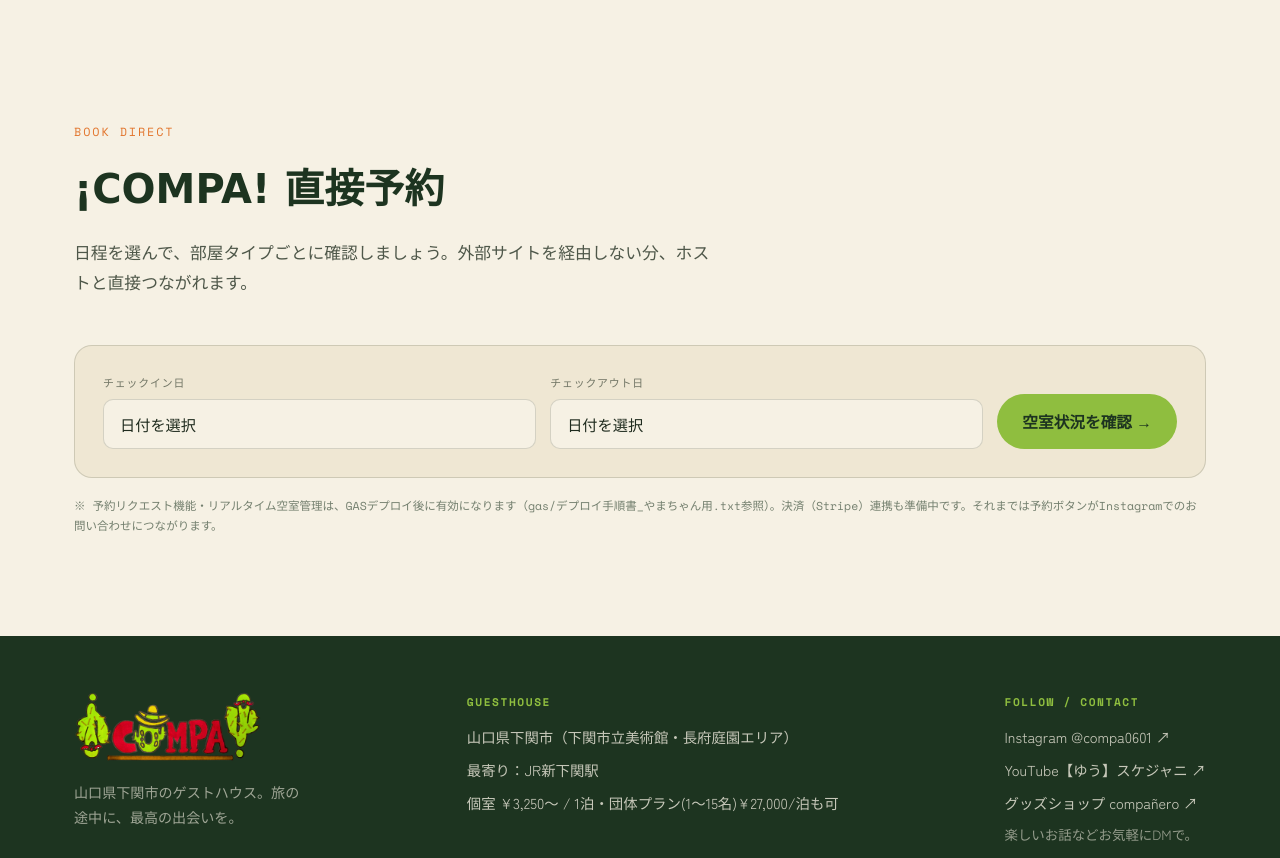
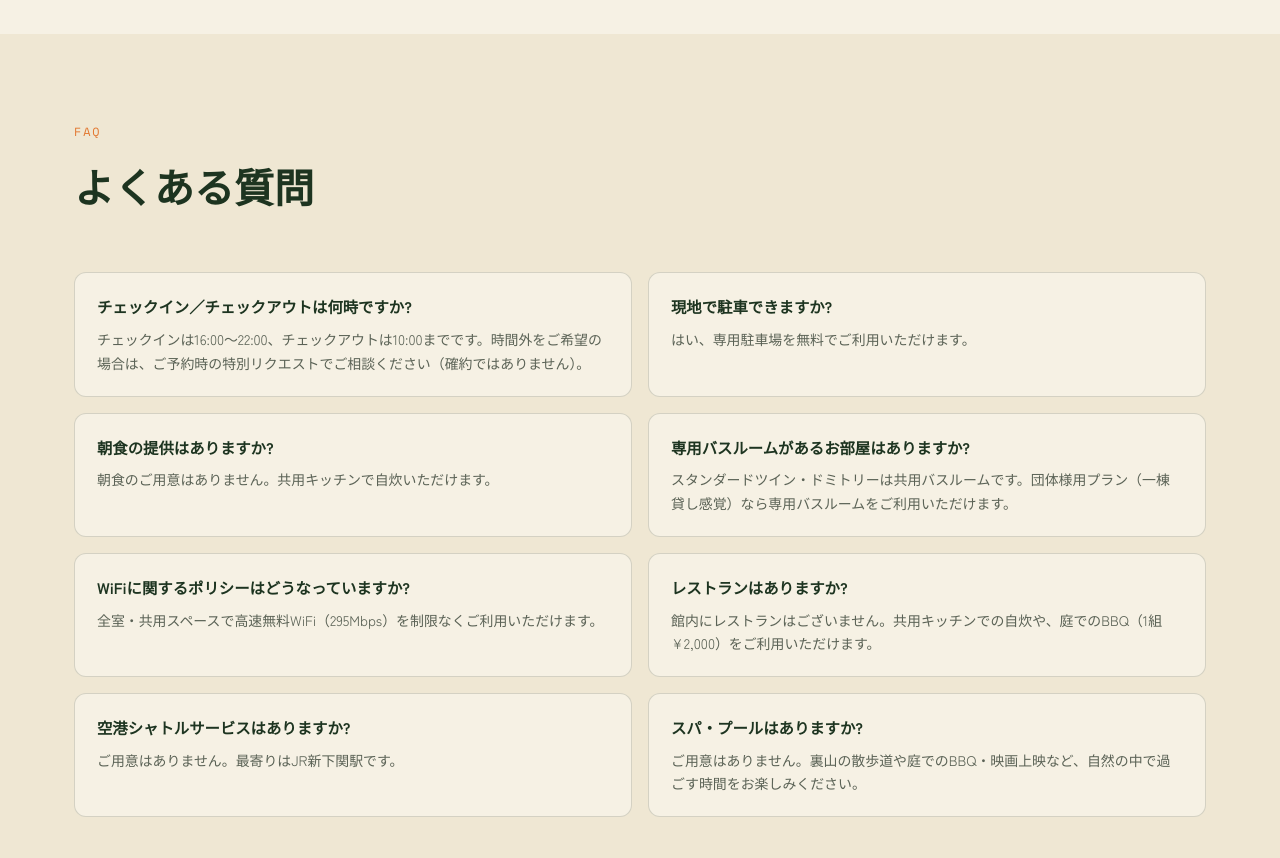
Before and after one commit to yamanishishinsuke19840623/compa-village-lp, a plain HTML site: page index.html in a window 1280 px wide. Shown: the part 8820-9678 px from the top of the page. Drawn offline with nearby package versions, Linux system fonts and the light colour scheme; a script that the page names is missing; a web font is replaced by a local one.

Commit message:
チェックイン/アウト時間を反映、よくある質問(FAQ)セクションを追加
- チェックイン16:00〜22:00・チェックアウト10:00をフッター等に反映
- Booking.comの「他のユーザーからの質問」を参考に、実在する事実のみでFAQセクションを新設(スパ・プール等ないものは正直に「ご用意なし」と明記)

```diff
--- a/index.html
+++ b/index.html
@@ -317,6 +317,13 @@
   .why-direct .item h4 .x{background:rgba(226,118,46,.14); color:var(--sunset);}
   .why-direct .item h4 .o{background:rgba(143,190,63,.18); color:var(--lime-deep);}
   .why-direct .item p{margin:0; font-size:.92rem; color:rgba(31,43,30,.72);}
+
+  /* ---------- faq ---------- */
+  .faq-grid{display:grid; grid-template-columns:1fr 1fr; gap:16px;}
+  @media(max-width:720px){ .faq-grid{grid-template-columns:1fr;} }
+  .faq-item{background:var(--paper); border:1px solid var(--line); border-radius:12px; padding:20px 22px;}
+  .faq-item h4{margin:0 0 8px; font-size:.96rem; color:var(--forest-deep);}
+  .faq-item p{margin:0; font-size:.87rem; color:rgba(31,43,30,.72); line-height:1.7;}
 
   /* ---------- booking widget ---------- */
   .booking-widget{
@@ -674,6 +681,25 @@
   </div>
 </section>
 
+<section id="faq" style="background:var(--paper-2);">
+  <div class="wrap">
+    <div class="section-head">
+      <p class="kicker">FAQ</p>
+      <h2>よくある質問</h2>
+    </div>
+    <div class="faq-grid">
+      <div class="faq-item"><h4>チェックイン／チェックアウトは何時ですか?</h4><p>チェックインは16:00〜22:00、チェックアウトは10:00までです。時間外をご希望の場合は、ご予約時の特別リクエストでご相談ください（確約ではありません）。</p></div>
+      <div class="faq-item"><h4>現地で駐車できますか?</h4><p>はい、専用駐車場を無料でご利用いただけます。</p></div>
+      <div class="faq-item"><h4>朝食の提供はありますか?</h4><p>朝食のご用意はありません。共用キッチンで自炊いただけます。</p></div>
+      <div class="faq-item"><h4>専用バスルームがあるお部屋はありますか?</h4><p>スタンダードツイン・ドミトリーは共用バスルームです。団体様用プラン（一棟貸し感覚）なら専用バスルームをご利用いただけます。</p></div>
+      <div class="faq-item"><h4>WiFiに関するポリシーはどうなっていますか?</h4><p>全室・共用スペースで高速無料WiFi（295Mbps）を制限なくご利用いただけます。</p></div>
+      <div class="faq-item"><h4>レストランはありますか?</h4><p>館内にレストランはございません。共用キッチンでの自炊や、庭でのBBQ（1組¥2,000）をご利用いただけます。</p></div>
+      <div class="faq-item"><h4>空港シャトルサービスはありますか?</h4><p>ご用意はありません。最寄りはJR新下関駅です。</p></div>
+      <div class="faq-item"><h4>スパ・プールはありますか?</h4><p>ご用意はありません。裏山の散歩道や庭でのBBQ・映画上映など、自然の中で過ごす時間をお楽しみください。</p></div>
+    </div>
+  </div>
+</section>
+
 <section id="book">
   <div class="wrap">
     <div class="section-head">
@@ -727,6 +753,7 @@
         <p>山口県下関市（下関市立美術館・長府庭園エリア）</p>
         <p>最寄り：JR新下関駅</p>
         <p>個室 ¥3,250〜 / 1泊・団体プラン(1〜15名)¥27,000/泊も可</p>
+        <p>チェックイン 16:00〜22:00／チェックアウト 〜10:00</p>
       </div>
       <div class="footer-col">
         <h5>Follow / Contact</h5>
```
